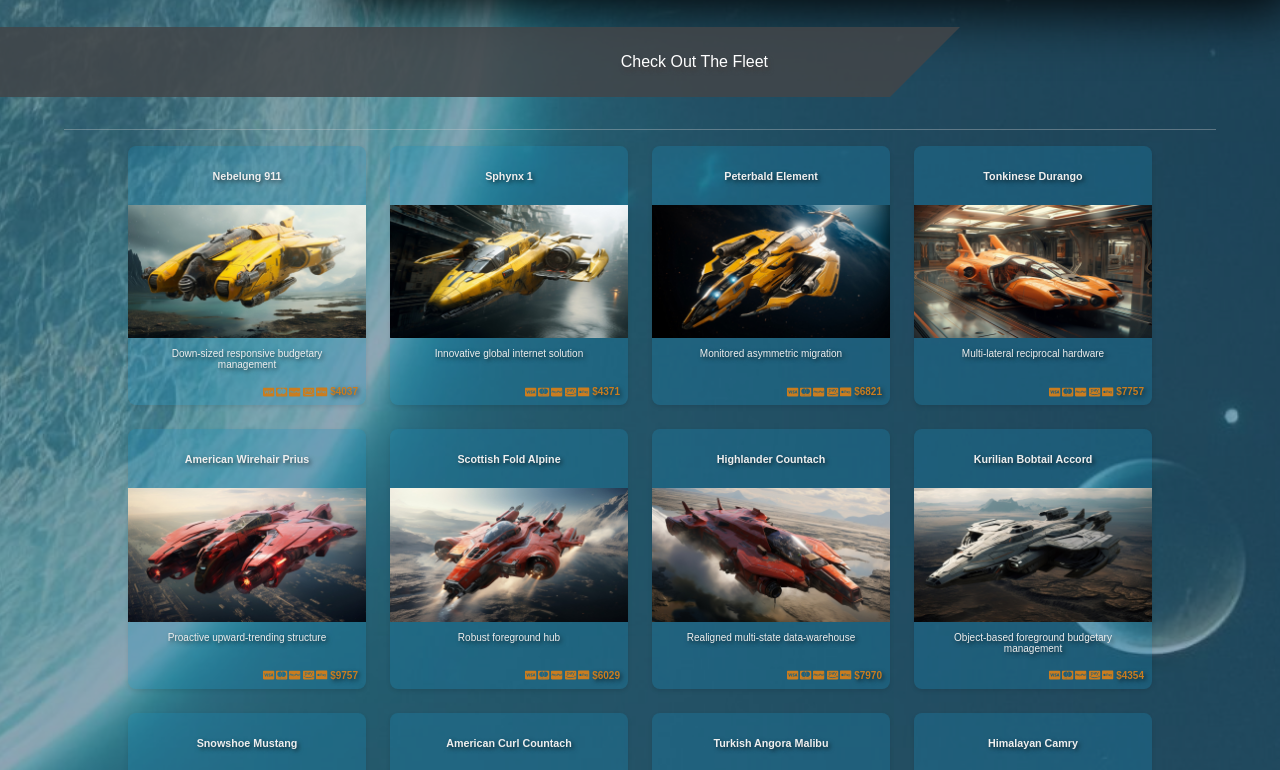
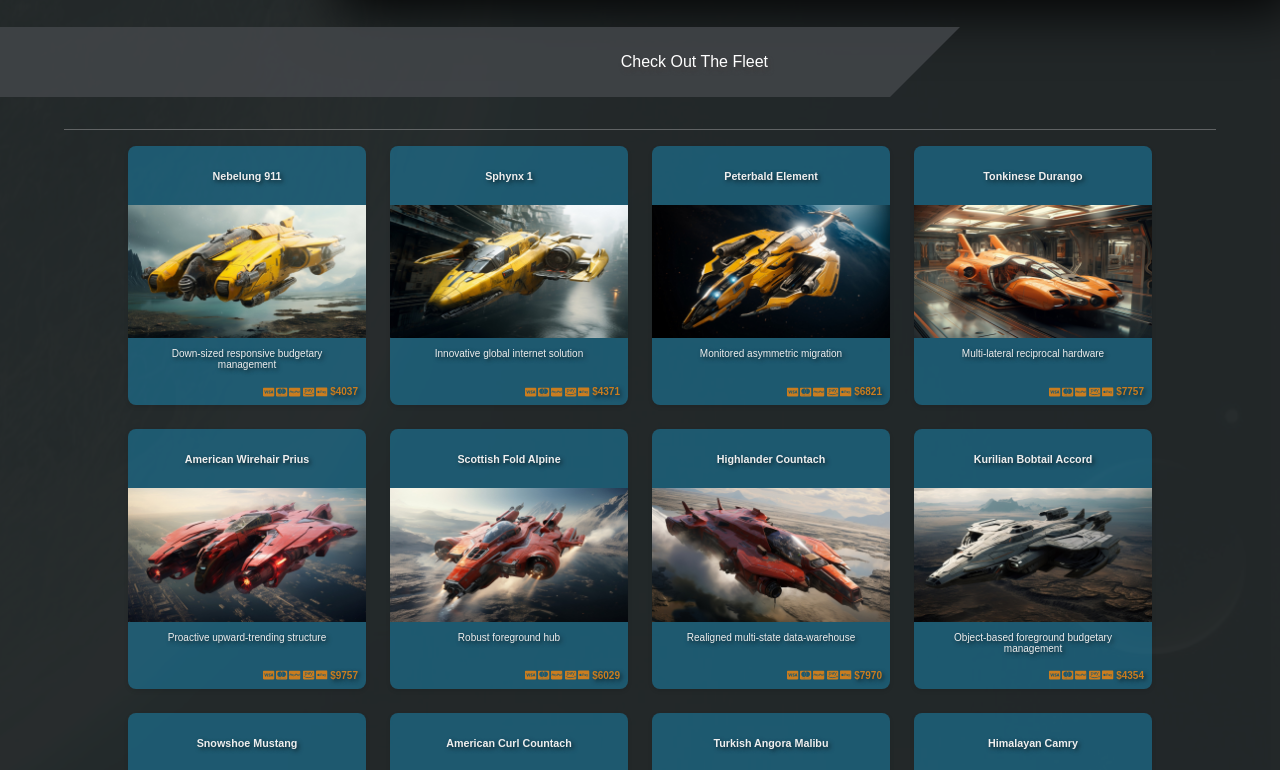
Before and after one commit to thegroosalugg/Andromeda, a React (Vite) app: page /ships in a window 1280 px wide. Shown: the part 755-1525 px from the top of the page. Built offline with nearby package versions, Linux system fonts and the light colour scheme; a web font is replaced by a local one.

Commit message:
nicer spaceship page colors

```diff
--- a/src/components/header/Header.tsx
+++ b/src/components/header/Header.tsx
@@ -4,7 +4,7 @@ import css from './Header.module.css';
 
 export default function Header() {
   const { pathname } = useLocation();
-  const background = pathname === '/ships' ? ['#224f7300', '#224f7362', '#224e7380'] : '#224f7300'
+  const background = pathname === '/ships' ?  '#232728f9' : '#7d7d7d00'
 
   const text = {
            '/': 'Welcome to Andromeda',
--- a/src/components/navigation/Navigation.tsx
+++ b/src/components/navigation/Navigation.tsx
@@ -5,7 +5,7 @@ import { useLocation } from 'react-router-dom';
 
 export default function Navigation() {
   const { pathname } = useLocation();
-  const background = pathname === '/ships' ? ['#224f7300', '#224f7362', '#224e7380'] : '#224f7300';
+  const background = pathname === '/ships' ? '#232728f9' : '#7d7d7d00';
 
   return (
     <>
--- a/src/pageContent/spaceships/list/ShipItem.module.css
+++ b/src/pageContent/spaceships/list/ShipItem.module.css
@@ -1,6 +1,6 @@
 /* config when in grid */
 .ship-grid {
-  background-color: rgba(26, 143, 189, 0.274);
+  background-color: rgba(26, 143, 189, 0.474);
 }
 
 /* config when in rows */
--- a/src/pages/root.tsx
+++ b/src/pages/root.tsx
@@ -6,7 +6,7 @@ import { useLocation } from 'react-router-dom';
 
 export default function RootLayout({ children }: { children: React.ReactNode }) {
   const { pathname } = useLocation();
-  const background = pathname === '/ships' ?  ['#224f7300', '#224e7380'] : '#224f7300';
+  const background = pathname === '/ships' ?  '#232728f9' : '#7d7d7d00';
 
   return (
     <>
```
